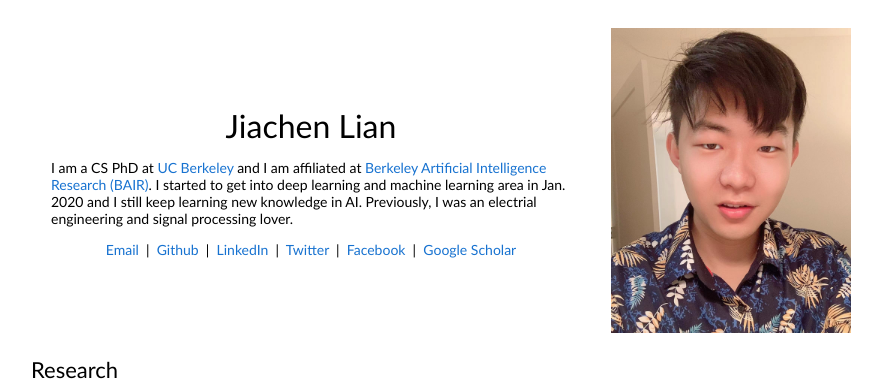
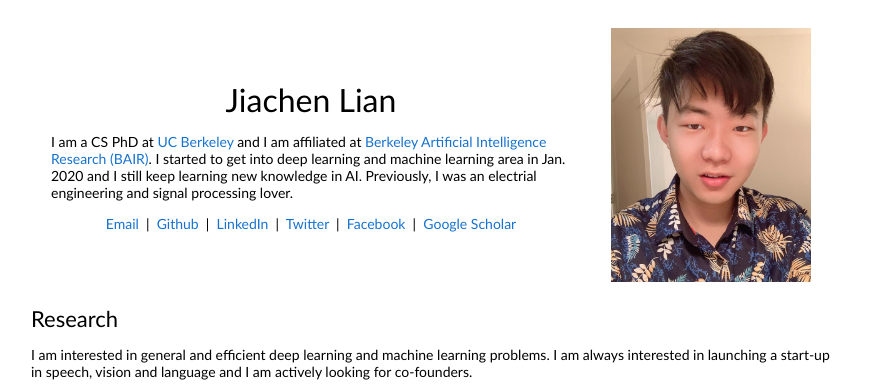
Before and after one commit to jlian2/jlian2.github.io, a plain HTML site: page index.html in a window 1280 px wide. Shown: the top 391 px of the page, without its empty margins (209-1091 px from the left). Drawn offline with Linux system fonts and the light colour scheme.

Commit message:
Update index.html

```diff
--- a/index.html
+++ b/index.html
@@ -39,7 +39,7 @@
               </p>
             </td>
             <td style="padding:2.5%;width:150%;max-width:150%">
-              <a href="images/me2.png"><img style="width:120%;max-width:120%" alt="profile photo" src="images/me2.png" class="hoverZoomLink"></a>
+              <a href="images/me2.png"><img style="width:100%;max-width:100%" alt="profile photo" src="images/me2.png" class="hoverZoomLink"></a>
             </td>
           </tr>
         </tbody></table>
```
